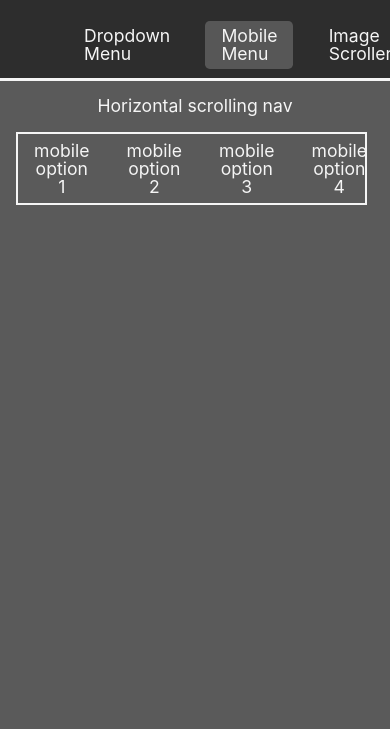
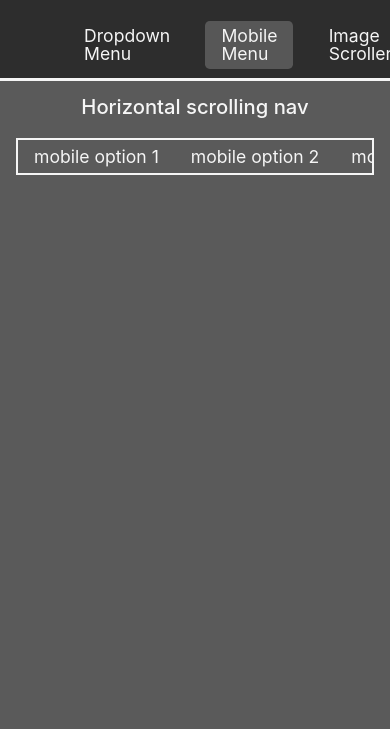
Before and after one commit to jcampbell57/dynamic-user-interface-interactions, a website built with webpack: page dist/index.html in a window 390 px wide. Both pictures are taken after a click on the element "Mobile Menu". Shown: the part 53-782 px from the top of the page. Built offline with nearby package versions, Linux system fonts and the light colour scheme.

Commit message:
makes mobile menu functional on mobile

```diff
--- a/src/pageLoader.js
+++ b/src/pageLoader.js
@@ -136,7 +136,7 @@ const createMobileMenu = (container) => {
   });
 
   // create mobile menu options
-  for (let i = 1; i < 10; i++) {
+  for (let i = 1; i <= 20; i++) {
     const mobileMenuOption = document.createElement('td');
     mobileMenuOption.classList.add('mobileMenuOption');
     mobileMenuOption.innerText = `mobile option ${i}`;
@@ -157,7 +157,6 @@ const createMobileMenu = (container) => {
 
   // Append
   mobileMenuContent.appendChild(mobileMenuTitle);
-  mobileMenuContent.appendChild(document.createElement('br'));
   mobileMenuTable.appendChild(mobileMenuContainter);
   mobileMenuContent.appendChild(mobileMenuTable);
   container.appendChild(mobileMenuContent);
--- a/src/style.css
+++ b/src/style.css
@@ -154,8 +154,13 @@ header>h1 {
     width: 100%;
 }
 
+.mobileMenuContent>h3 {
+    font-size: 1.15em;
+    margin-bottom: 1em;
+    font-weight: 500;
+}
+
 .mobileMenuContent>table {
-    max-width: 90vw;
     display: flex;
 }
 
@@ -163,16 +168,10 @@ header>h1 {
     border: 2px solid var(--light-color);
     box-sizing: border-box;
     cursor: grab;
-    /* vertical-align: top; */
     display: flex;
-    gap: 5px;
-    max-width: inherit;
 
     /* enable horizontal scroll */
-    /* -webkit-overflow-scrolling: touch; */
     overflow-x: scroll;
-    /* overflow: hidden; */
-    /* white-space: nowrap; */
 }
 
 /* hide scrollbar, retain function */
@@ -181,11 +180,9 @@ header>h1 {
 }
 
 .mobileMenuOption {
-    display: block;
     padding: 0.5rem 1rem;
     box-sizing: border-box;
-    width: max-content;
-    word-wrap: none;
+    min-width: max-content;
     text-align: center;
 }
 
```
Also changed, not shown: README.md, dist/index.bundle.js, dist/pageLoader.bundle.js.
